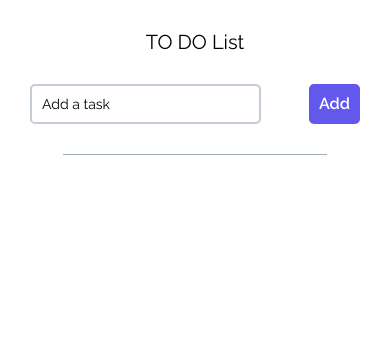
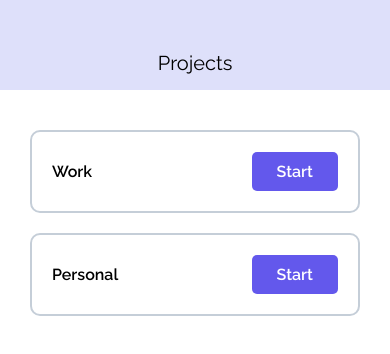
Before and after one commit to paulanietop/lista-nieto, a React Native app: screen / in a window 390 px wide. Shown: the top 354 px of the page. Built offline with nearby package versions, Linux system fonts and the light colour scheme.

Commit message:
Conditional render, Card, Header, Button

```diff
--- a/App.js
+++ b/App.js
@@ -1,9 +1,11 @@
 import * as SplashScreen from 'expo-splash-screen';
 
-import { CustomModal, Divider, ItemInput, ListItem } from './src/components';
-import { SafeAreaView, StyleSheet, Text, View } from 'react-native';
+import { StyleSheet, View } from 'react-native';
 import { useEffect, useState } from 'react';
 
+import { Header } from './src/components';
+import ProjectScreen from './src/screens/ProjectScreen';
+import ToDoScreen from './src/screens/ToDoScreen';
 import { useFonts } from 'expo-font';
 
 export default function App() {
@@ -21,82 +23,40 @@ export default function App() {
 
   }, [fontsLoaded])
 
-  const [itemText, setItemText] = useState("")
-  const [items, setItems] = useState([])
-  const [update, setUpdate] = useState(false);
-  const [modalVisible, setModalVisible] = useState(false);
-  const [selectedItem, setSelectedItem] = useState(null);
+  const projects = [{id: 1, title: 'Work', status: false}, {id: 2, title: 'Personal', status: false}]
+  const [switchScreen, setSwitchScreen] = useState(false)
+  const [project, setProyect] = useState({})
 
-  const onChangeText = (text) => {
-    setItemText(text)
+  const startToDo = (currentProject) => {
+    setProyect(currentProject)
+    setSwitchScreen(true)
   }
 
-  const addItemToList = () => {
-    const newItem = [...items, {id: Date.now(), name: itemText, completed: false}]
-    setItems(newItem)
-    setItemText("")
+  const finishToDo = (id) => {
+    console.log(id)
+    const currentProject = projects.find((item) => item.id === id);
+    currentProject.status = true;
+    setProyect({});
+    setSwitchScreen(false)
   }
-
-  const setCheck = (id, newValue) => {
-    const selectedCheckBoxes = items.find((checkbox) => checkbox.id === id);
-    selectedCheckBoxes.completed = newValue
-    setUpdate(!update)
-  }
-
-  const openModal = (item) => {
-    console.log(item)
-    setSelectedItem(item);
-    setModalVisible(true);
-  };
-
-  const onCancelModal = () => {
-    setModalVisible(false);
-  };
-
-  const onDeleteModal = (id) => {
-    setModalVisible(false);
-    setItems((oldArray) => oldArray.filter((item) => item.id !== id));
-    setSelectedItem(null);
-  };
 
   if (!fontsLoaded) {
     return null;
   }
   return (
-    <SafeAreaView style={styles.container}>
-      <View style={styles.container}>
-        <Text style={styles.title}>TO DO List</Text>
-        <ItemInput
-          onChangeText={onChangeText}
-          itemText={itemText}
-          addItemToList={addItemToList}
-        />
-        <Divider/>
-        <ListItem
-          items={items}
-          update={update}
-          setCheck={setCheck}
-          openModal={openModal}
-        />
-        <CustomModal
-          selectedItem={selectedItem}
-          onCancelModal={onCancelModal}
-          onDeleteModal={onDeleteModal}
-          modalVisible={modalVisible}
-        />
-      </View>
-    </SafeAreaView>
+    <View style={styles.container}>
+      <Header title={!switchScreen ? "Projects" : project.title}/>
+      {
+        !switchScreen
+        ? <ProjectScreen startToDo={startToDo} projects={projects} switchScreen={switchScreen}/>
+        : <ToDoScreen finishToDo={finishToDo} projectID={project.id}/>
+      }
+    </View>
   );
 }
 
 const styles = StyleSheet.create({
   container: {
     flex: 1,
-    padding: 30,
-  },
-  title: {
-    fontFamily: 'raleway',
-    fontSize: 20,
-    textAlign: 'center',
   },
 });
--- /dev/null
+++ b/src/components/Button.js
@@ -0,0 +1,32 @@
+import { Pressable, StyleSheet, Text } from 'react-native'
+
+import Colors from '../constants/Colors'
+import React from 'react'
+
+const Button = ({onPress, style, text}) => {
+  return (
+    <Pressable
+      onPress={onPress}
+      style={[styles.button, style]}
+    >
+      <Text style={styles.buttonText}>{text}</Text>
+    </Pressable>
+  )
+}
+
+export default Button
+
+const styles = StyleSheet.create({
+  buttonText: {
+    textAlign: 'center',
+    color: 'white',
+    fontFamily: 'raleway-600',
+    fontSize: 16,
+  },
+  button: {
+    backgroundColor: Colors.primary,
+    borderRadius: 5,
+    padding: 10,
+    flex: 1
+  },
+})
--- /dev/null
+++ b/src/components/Card.js
@@ -0,0 +1,29 @@
+import { StyleSheet, View } from 'react-native'
+
+import React from 'react'
+
+const Card = ({style, children}) => {
+
+  return (
+    <View style={[ styles.cardContainer, style]}>
+        {children}
+    </View>
+  )
+}
+
+export default Card
+
+const styles = StyleSheet.create({
+    cardContainer:{
+        shadowColor: 'black',
+        shadowOffset: {
+            width: 0,
+            height: 2
+        },
+        shadowRadius: 6,
+        shadowOpacity: 0.26,
+        elevation: 5,
+        borderRadius: 10,
+        backgroundColor: 'white'
+    }
+})
--- /dev/null
+++ b/src/components/Header.js
@@ -0,0 +1,29 @@
+import { StyleSheet, Text, View } from 'react-native'
+
+import Colors from '../constants/Colors'
+import React from 'react'
+
+const Header = ({title}) => {
+  return (
+    <View style={styles.container}>
+      <Text style={styles.title}>{title}</Text>
+    </View>
+  )
+}
+
+export default Header
+
+const styles = StyleSheet.create({
+    container: {
+        width: '100%',
+        height: 90,
+        paddingTop: 36,
+        backgroundColor: Colors.background,
+        alignItems: 'center',
+        justifyContent: 'center'
+    },
+    title: {
+      fontFamily: 'raleway',
+      fontSize: 20,
+    },
+})
--- a/src/components/ItemInput.js
+++ b/src/components/ItemInput.js
@@ -1,5 +1,6 @@
-import { Pressable, StyleSheet, Text, TextInput, View } from 'react-native';
+import { StyleSheet, TextInput, View } from 'react-native';
 
+import Button from './Button';
 import Colors from '../constants/Colors';
 import React from 'react'
 
@@ -12,13 +13,11 @@ const ItemInput = ({onChangeText, itemText, addItemToList}) => {
         onChangeText={onChangeText}
         value={itemText}
       />
-      <Pressable
+      <Button
+        style={styles.button}
         onPress={addItemToList}
-        style={styles.button}
-      >
-        <Text style={styles.buttonText}>Add</Text>
-      </Pressable>
-
+        text="Add"
+      />
     </View>
   )
 }
@@ -41,13 +40,6 @@ const styles = StyleSheet.create({
     width: '70%',
   },
   button: {
-    backgroundColor: Colors.primary,
-    borderRadius: 5,
-    padding: 10,
-  },
-  buttonText: {
-    color: 'white',
-    fontFamily: 'raleway-600',
-    fontSize: 16,
+    marginLeft: 20,
   },
 })
--- a/src/components/ItemList/List.js
+++ b/src/components/ItemList/List.js
@@ -1,4 +1,4 @@
-import { FlatList, Text, View } from 'react-native';
+import { FlatList, View } from 'react-native';
 
 import Item from './Item';
 import React from 'react'
--- a/src/constants/Colors.js
+++ b/src/constants/Colors.js
@@ -2,6 +2,6 @@ export default {
   primary: '#6358ec',
   secondary: '#c5ced8',
   background: '#dee0fa',
-  danger: '#f44336',
+  danger: '#c34f5d',
   lightGrey:'#a1acb9',
 }
--- /dev/null
+++ b/src/screens/ProjectScreen.js
@@ -0,0 +1,55 @@
+import { FlatList, Pressable, StyleSheet, Text, View } from 'react-native'
+
+import { Button } from '../components/index'
+import Colors from '../constants/Colors'
+import React from 'react'
+
+const ProjectScreen = ({startToDo, projects, switchScreen}) => {
+  return (
+    <View style={styles.container}>
+    <FlatList
+      data={projects}
+      renderItem={project => {
+        console.log(project.item)
+        return (
+          <View style={styles.item}>
+            <Text style={styles.itemText}>{project.item.title}</Text>
+            {
+              project.item.status
+              ? <Text style={styles.buttonText}>Completed</Text>
+              : <Button onPress={() => startToDo(project.item)} text="Start"/>
+            }
+          </View>
+        )
+      }}
+      keyExtractor={(project) => project.id}
+      extraData={switchScreen}
+    />
+    </View>
+  )
+}
+
+export default ProjectScreen
+
+const styles = StyleSheet.create({
+  container: {
+    flex: 1,
+    padding: 30,
+  },
+  itemText: {
+    alignSelf: 'center',
+    fontFamily: 'raleway-600',
+    fontSize: 16,
+    flex: 3
+  },
+  item: {
+    marginVertical: 10,
+    padding: 20,
+    width: '100%',
+    borderRadius: 10,
+    borderWidth: 2,
+    flex: 1,
+    flexDirection: 'row',
+    borderColor: Colors.secondary,
+  },
+})
--- /dev/null
+++ b/src/screens/ToDoScreen.js
@@ -0,0 +1,103 @@
+import { Button, Card, CustomModal, Divider, ItemInput, ListItem } from '../components/index.js';
+import { StyleSheet, View } from 'react-native'
+
+import Colors from '../constants/Colors';
+import { useState } from 'react';
+
+const ToDoScreen = ({finishToDo, projectID}) => {
+
+  const [itemText, setItemText] = useState("")
+  const [items, setItems] = useState([])
+  const [update, setUpdate] = useState(false);
+  const [modalVisible, setModalVisible] = useState(false);
+  const [selectedItem, setSelectedItem] = useState(null);
+
+  const onChangeText = (text) => {
+    setItemText(text)
+  }
+
+  const addItemToList = () => {
+    console.log(projectID)
+    const newItem = [...items, {id: Date.now(), name: itemText, completed: false}]
+    setItems(newItem)
+    setItemText("")
+  }
+
+  const setCheck = (id, newValue) => {
+    const selectedCheckBoxes = items.find((checkbox) => checkbox.id === id);
+    selectedCheckBoxes.completed = newValue
+    setUpdate(!update)
+  }
+
+  const openModal = (item) => {
+    console.log(item)
+    setSelectedItem(item);
+    setModalVisible(true);
+  };
+
+  const onCancelModal = () => {
+    setModalVisible(false);
+  };
+
+  const onDeleteModal = (id) => {
+    setModalVisible(false);
+    setItems((oldArray) => oldArray.filter((item) => item.id !== id));
+    setSelectedItem(null);
+  };
+
+  return (
+    <View style={styles.container}>
+
+      <ItemInput
+        onChangeText={onChangeText}
+        itemText={itemText}
+        addItemToList={addItemToList}
+      />
+      <Divider/>
+      <Card style={styles.card}>
+        <ListItem
+          items={items}
+          update={update}
+          setCheck={setCheck}
+          openModal={openModal}
+        />
+        <View style={styles.buttonsContainer}>
+          <Button onPress={() => setItems([])} text="Clean" style={styles.buttonClean}/>
+          <Button onPress={() => finishToDo(projectID)} text="Complete" style={styles.buttonComplete}/>
+        </View>
+      </Card>
+      <CustomModal
+        selectedItem={selectedItem}
+        onCancelModal={onCancelModal}
+        onDeleteModal={onDeleteModal}
+        modalVisible={modalVisible}
+      />
+    </View>
+  )
+}
+
+export default ToDoScreen
+
+const styles = StyleSheet.create({
+  container: {
+    flex: 1,
+    padding: 30,
+  },
+  card: {
+    padding: 20
+  },
+  buttonsContainer: {
+    flexDirection: 'row',
+    justifyContent: 'space-between',
+    marginTop: 20,
+    width: '100%',
+  },
+  buttonClean: {
+    marginRight: '10%',
+    backgroundColor: Colors.danger,
+  },
+  buttonComplete: {
+    marginLeft: '10%',
+    backgroundColor: Colors.primary,
+  },
+})
```
Also changed, not shown: src/components/index.js (+7 -1 lines).
